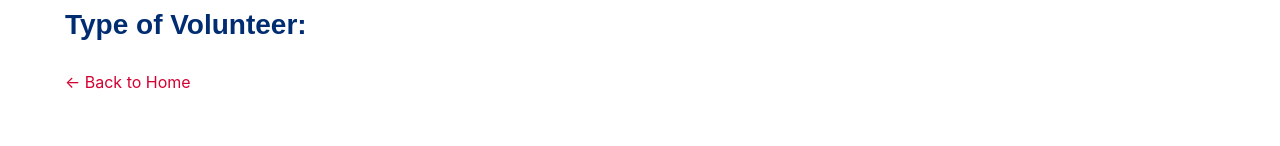
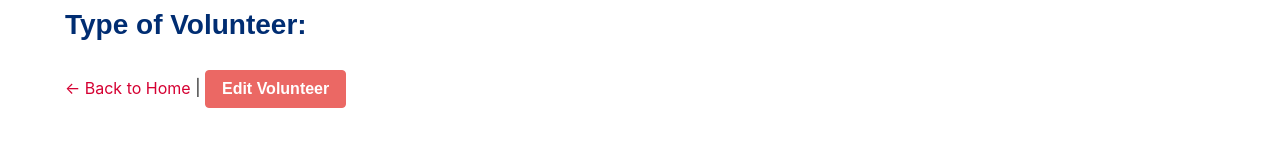
Before and after one commit to austingwalker/Volunteer-Manager-MERN, a React (Create React App) app in the folder client/: page /manager/volunteer/1 in a window 1280 px wide. Shown: the part 374-520 px from the top of the page. Built offline with nearby package versions, Linux system fonts and the light colour scheme; no server answers; a web font is replaced by a local one.

Commit message:
began adding update volunteer functionality

```diff
--- a/client/src/pages/Detail/Detail.js
+++ b/client/src/pages/Detail/Detail.js
@@ -1,22 +1,35 @@
 import React, { Component } from "react";
 import { Link } from "react-router-dom";
 // import { Col, Row, Container } from "../../components/Grid";
-// import Jumbotron from "../../components/Jumbotron";
+// import Volunteer from "../../components/Volunteer";
 import { Container, Row, Col, Jumbotron } from 'reactstrap';
 import API from "../../utils/API";
 import "./Detail.css"
 
 class Detail extends Component {
   state = {
-    volunteer: {}
+    volunteer: {},
+    editClicked: false
   };
-  // When this component mounts, grab the book with the _id of this.props.match.params.id
-  // e.g. localhost:3000/books/599dcb67f0f16317844583fc
+
   componentDidMount() {
     API.getVolunteer(this.props.match.params.id)
       .then(res => this.setState({ volunteer: res.data }))
       .catch(err => console.log(err));
   }
+
+  editClicked = () => {
+    this.setState({
+      editClicked: true
+    })
+    console.log("editClicked")
+  }
+
+  // updateVolunteer = () => {
+  //   API.updateVolunteer(this.props.match.params.id)
+  //   .then(res => this.setState({ volunteer: res.data }))
+  //   .catch(err => console.log(err));
+  // }
 
   render() {
     return (
@@ -46,11 +59,21 @@ class Detail extends Component {
               </h3>
             </article>
           </Col>
+          {/* <Col md="8">
+            <div className="dynamicBox">
+                <h5>Manage Volunteers!</h5>
+
+                {this.state.addVolunteer ? <NewVolunteer/> : null}
+                {this.state.editClicked ?
+                  <Volunteer volunteer={this.state.volunteer}/>
+                  : null }
+            </div>
+          </Col> */}
 
         </Row>
         <Row>
           <Col >
-            <Link to="/manager" className="homeBtn">← Back to Home</Link>
+            <Link to="/manager" className="homeBtn">← Back to Home</Link> | <button type="button" name="edit" value="true" onClick={this.editClicked} className="btn btn-primary mngBtn">Edit Volunteer</button>
           </Col>
         </Row>
       </Container>
```
